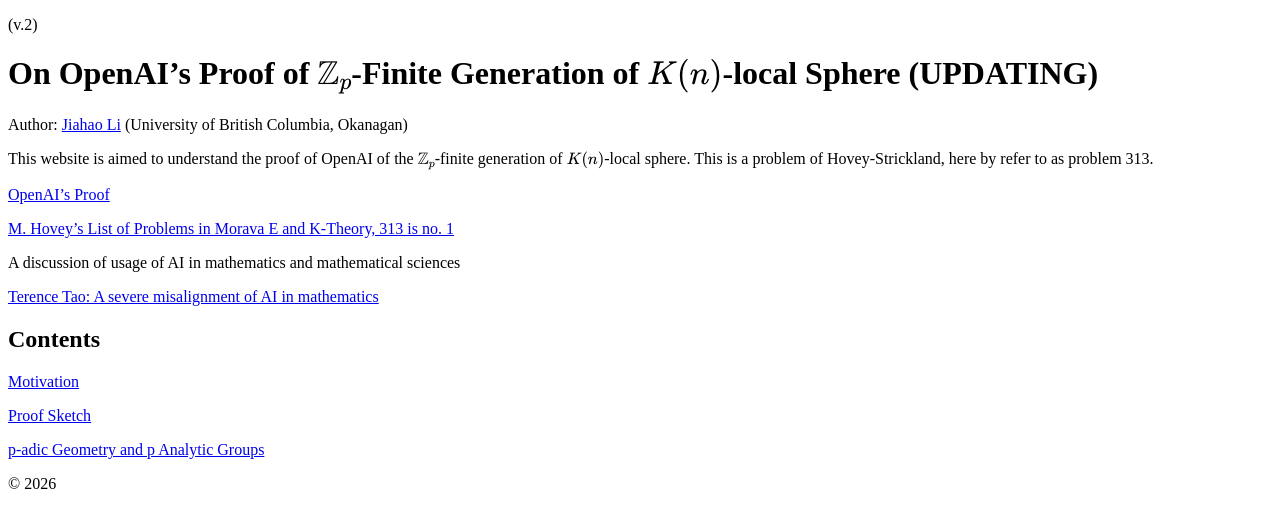
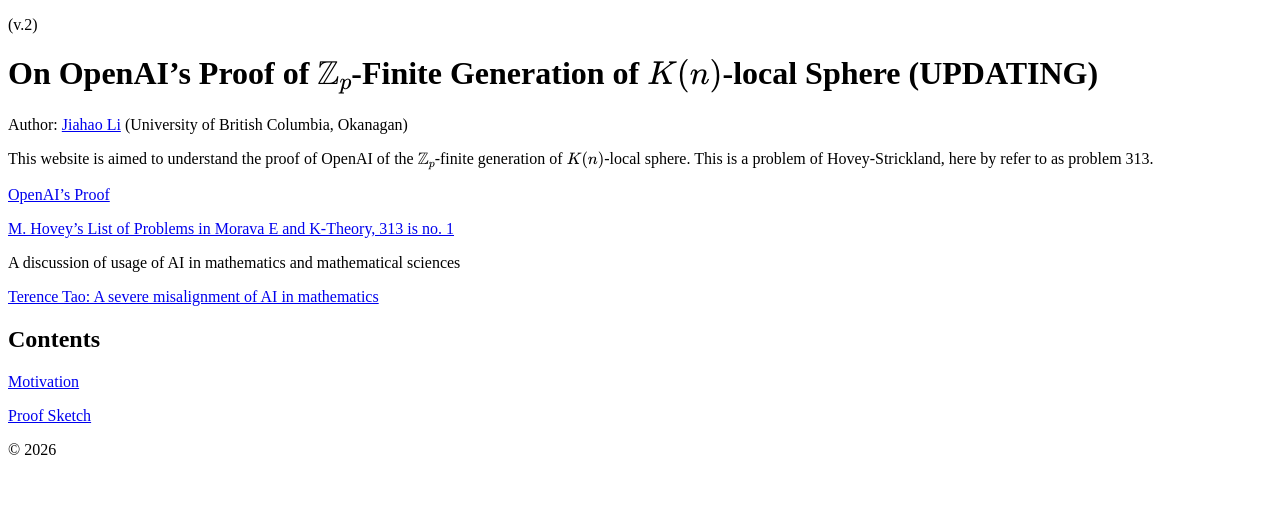
Before and after one commit to justinli1128/OnOpenAiPreprint313-finiteGenerationOfK-n-LocalSphere, a Jekyll site: the page built from index.md, in a window 1280 px wide. Shown: the top 528 px of the page. Built offline with Jekyll 4.4.1, drawn with Linux system fonts in a browser that asks for light colours.

Commit message:
Update index.md

```diff
--- a/index.md
+++ b/index.md
@@ -21,5 +21,3 @@ A discussion of usage of AI in mathematics and mathematical sciences
 [Motivation](subfolder/motivation)
 
 [Proof Sketch](subfolder/proofsketch/)
-
-[p-adic Geometry and p Analytic Groups](subfolder/padicgeometry/)
```
